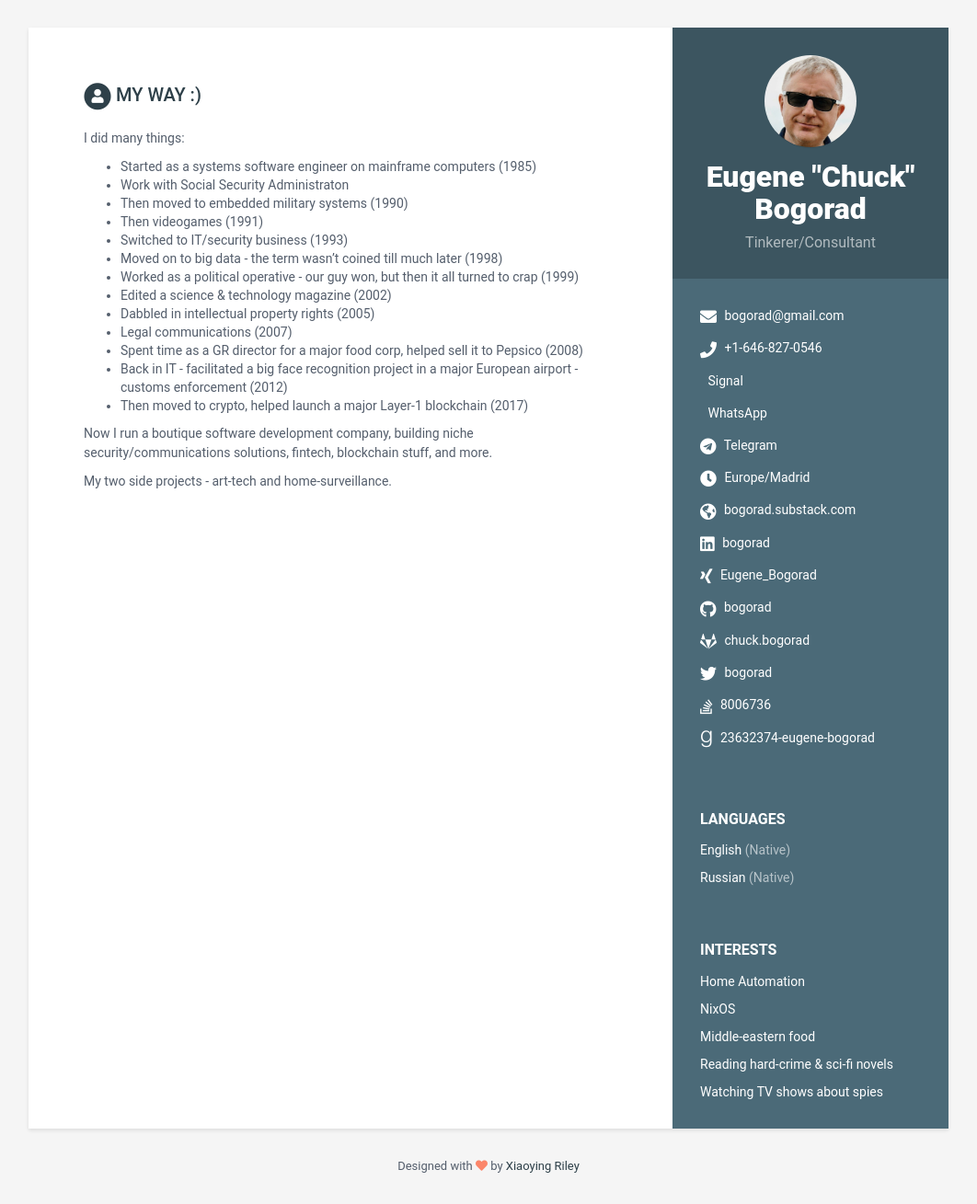
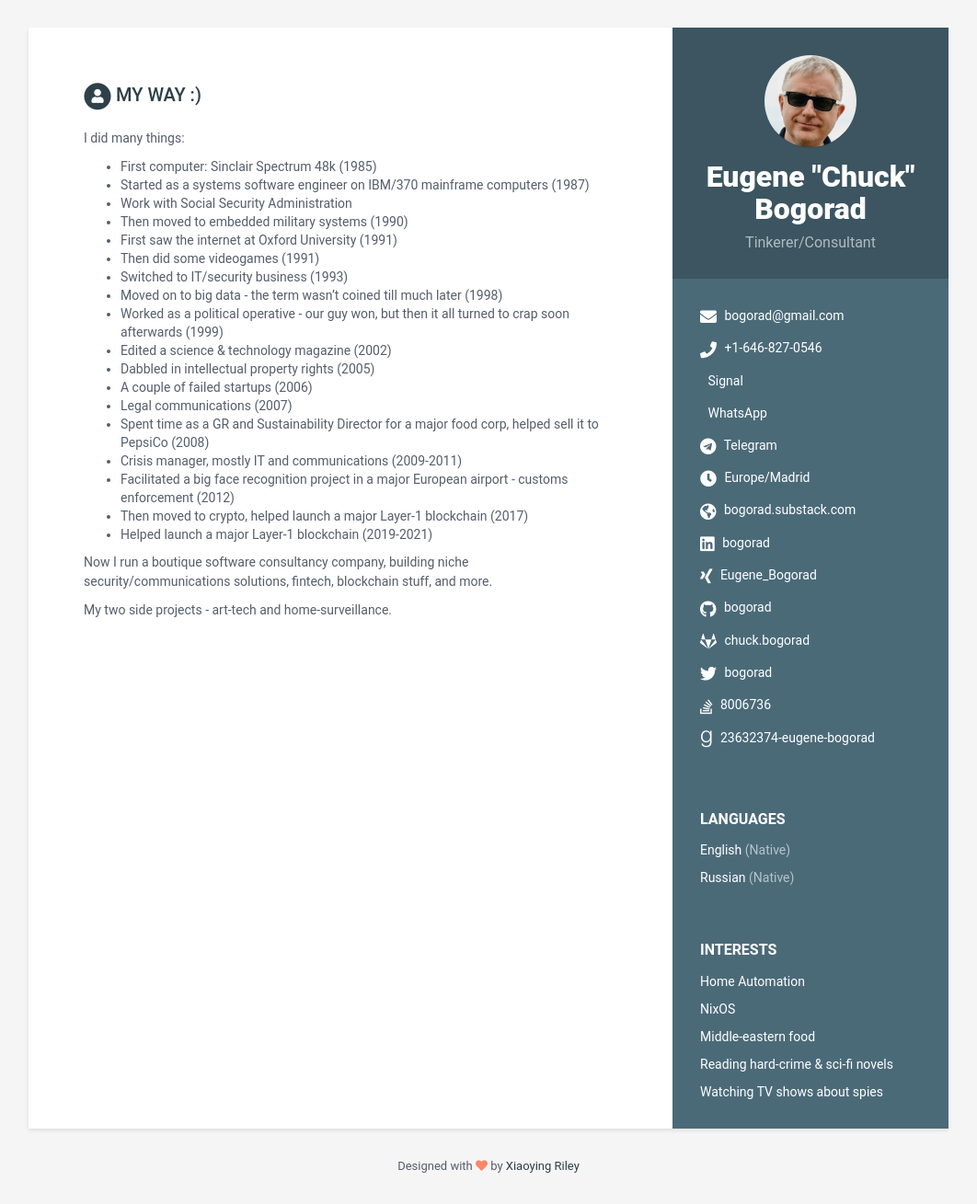
Before and after one commit to bogorad/bogorad.github.io, a Jekyll site: the page built from index.html, in a window 1280 px wide. Shown: the whole page at 92% size, without its empty margins (109-1171 px from the left). Built offline with Jekyll 4.4.1, drawn with Linux system fonts in a browser that asks for light colours.

Commit message:
added first computer, first encounter with the internet, and other fun stuff.

```diff
--- a/_data/data.yml
+++ b/_data/data.yml
@@ -3,84 +3,89 @@
 #
 
 sidebar:
-    position: right # position of the sidebar : left or right
-    about: False # set to False or comment line if you want to remove the "how to use?" in the sidebar
-    education: False # set to False if you want education in main section instead of in sidebar
+  position: right # position of the sidebar : left or right
+  about: False # set to False or comment line if you want to remove the "how to use?" in the sidebar
+  education: False # set to False if you want education in main section instead of in sidebar
 
-    # Profile information
-    name: Eugene "Chuck" Bogorad
-    tagline: Tinkerer/Consultant
-    avatar: profile.jpg  #place a 100x100 picture inside /assets/images/ folder
+  # Profile information
+  name: Eugene "Chuck" Bogorad
+  tagline: Tinkerer/Consultant
+  avatar: profile.jpg # place a 100x100 picture inside /assets/images/ folder
 
-    # Sidebar links
-    email: bogorad@gmail.com
-    phone: "+1-646-827-0546"
-    whatsapp: "+34657013426"
-    signal: "+16468270546"
-    timezone: Europe/Madrid
-    citizenship:
-    website: bogorad.substack.com #do not add http://
-    linkedin: bogorad
-    xing: Eugene_Bogorad
-    github: bogorad
-    telegram: chuck_bogorad # add your nickname without '@' sign
-    gitlab: chuck.bogorad
-    bitbucket:
-    twitter: bogorad
-    stack-overflow: 8006736 # Number/Username, e.g. 123456/alandoe
-    codewars:
-    goodreads: "23632374-eugene-bogorad" # Number-Username, e.g. 123456-alandoe
-    pdf:
+  # Sidebar links
+  email: bogorad@gmail.com
+  phone: "+1-646-827-0546"
+  whatsapp: "+34657013426"
+  signal: "+16468270546"
+  timezone: Europe/Madrid
+  citizenship:
+  website: bogorad.substack.com #do not add http://
+  linkedin: bogorad
+  xing: Eugene_Bogorad
+  github: bogorad
+  telegram: chuck_bogorad # add your nickname without '@' sign
+  gitlab: chuck.bogorad
+  bitbucket:
+  twitter: bogorad
+  stack-overflow: 8006736 # Number/Username, e.g. 123456/alandoe
+  codewars:
+  goodreads: "23632374-eugene-bogorad" # Number-Username, e.g. 123456-alandoe
+  pdf:
 
-    languages:
-      title: Languages
-      info:
-        - idiom: English
-          level: Native
+  languages:
+    title: Languages
+    info:
+      - idiom: English
+        level: Native
 
-        - idiom: Russian
-          level: Native
+      - idiom: Russian
+        level: Native
 
-    interests:
-      title: Interests
-      info:
-        - item: Home Automation
-          link:
+  interests:
+    title: Interests
+    info:
+      - item: Home Automation
+        link:
 
-        - item: NixOS
-          link:
+      - item: NixOS
+        link: https://nixos-and-flakes.thiscute.world/
 
-        - item: Middle-eastern food
-          link:
+      - item: Middle-eastern food
+        link: https://www.google.com/search?q=shawarma&udm=2
 
-        - item: Reading hard-crime & sci-fi novels
-          link:
+      - item: Reading hard-crime & sci-fi novels
+        link:
 
-        - item: Watching TV shows about spies
-          link:
+      - item: Watching TV shows about spies
+        link:
 
 career-profile:
-    title: My Way :)
-    summary: |
-      I did many things:
+  title: My Way :)
+  summary: |
+    I did many things:
 
-      - Started as a systems software engineer on mainframe computers (1985)
-      - Work with Social Security Administraton
-      - Then moved to embedded military systems (1990)
-      - Then videogames (1991)
-      - Switched to IT/security business (1993)
-      - Moved on to big data - the term wasn't coined till much later (1998)
-      - Worked as a political operative - our guy won, but then it all turned to crap (1999)
-      - Edited a science & technology magazine (2002)
-      - Dabbled in intellectual property rights (2005)
-      - Legal communications (2007)
-      - Spent time as a GR director for a major food corp, helped sell it to Pepsico (2008)
-      - Back in IT - facilitated a big face recognition project in a major European airport - customs enforcement (2012)
-      - Then moved to crypto, helped launch a major Layer-1 blockchain (2017)
+    - First computer: Sinclair Spectrum 48k (1985)
+    - Started as a systems software engineer on IBM/370 mainframe computers (1987)
+    - Work with Social Security Administration
+    - Then moved to embedded military systems (1990)
+    - First saw the internet at Oxford University (1991)
+    - Then did some videogames (1991)
+    - Switched to IT/security business (1993)
+    - Moved on to big data - the term wasn't coined till much later (1998)
+    - Worked as a political operative - our guy won, but then it all turned to crap soon afterwards (1999)
+    - Edited a science & technology magazine (2002)
+    - Dabbled in intellectual property rights (2005)
+    - A couple of failed startups (2006)
+    - Legal communications (2007)
+    - Spent time as a GR and Sustainability Director for a major food corp, helped sell it to PepsiCo (2008)
+    - Crisis manager, mostly IT and communications (2009-2011)
+    - Facilitated a big face recognition project in a major European airport - customs enforcement (2012)
+    - Then moved to crypto, helped launch a major Layer-1 blockchain (2017)
+    - Helped launch a major Layer-1 blockchain (2019-2021)
 
-      Now I run a boutique software development company, building niche security/communications solutions, fintech, blockchain stuff, and more.
+    Now I run a boutique software consultancy company, building niche security/communications solutions, fintech, blockchain stuff, and more.
 
-      My two side projects - art-tech and home-surveillance.
+    My two side projects - art-tech and home-surveillance.
 
 footer: >
-    Designed with <i class="fas fa-heart"></i> by <a href="http://themes.3rdwavemedia.com" target="_blank" rel="nofollow">Xiaoying Riley</a>
+  Designed with <i class="fas fa-heart"></i> by <a href="http://themes.3rdwavemedia.com" target="_blank" rel="nofollow">Xiaoying Riley</a>
```
